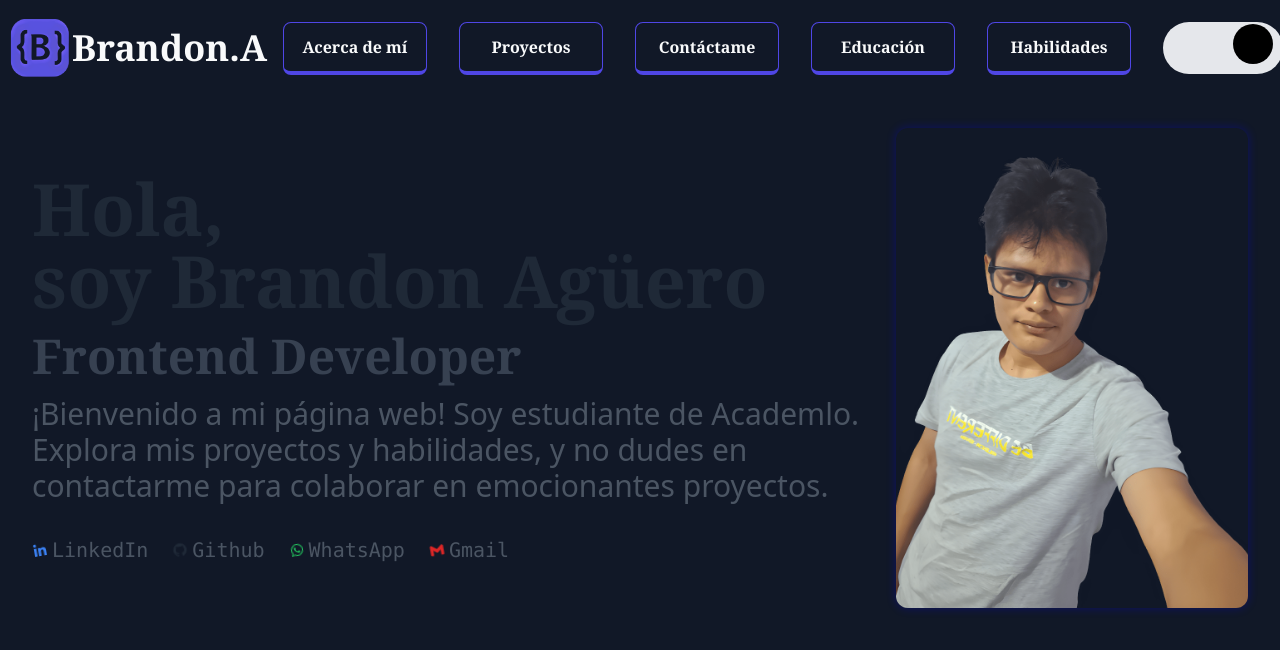
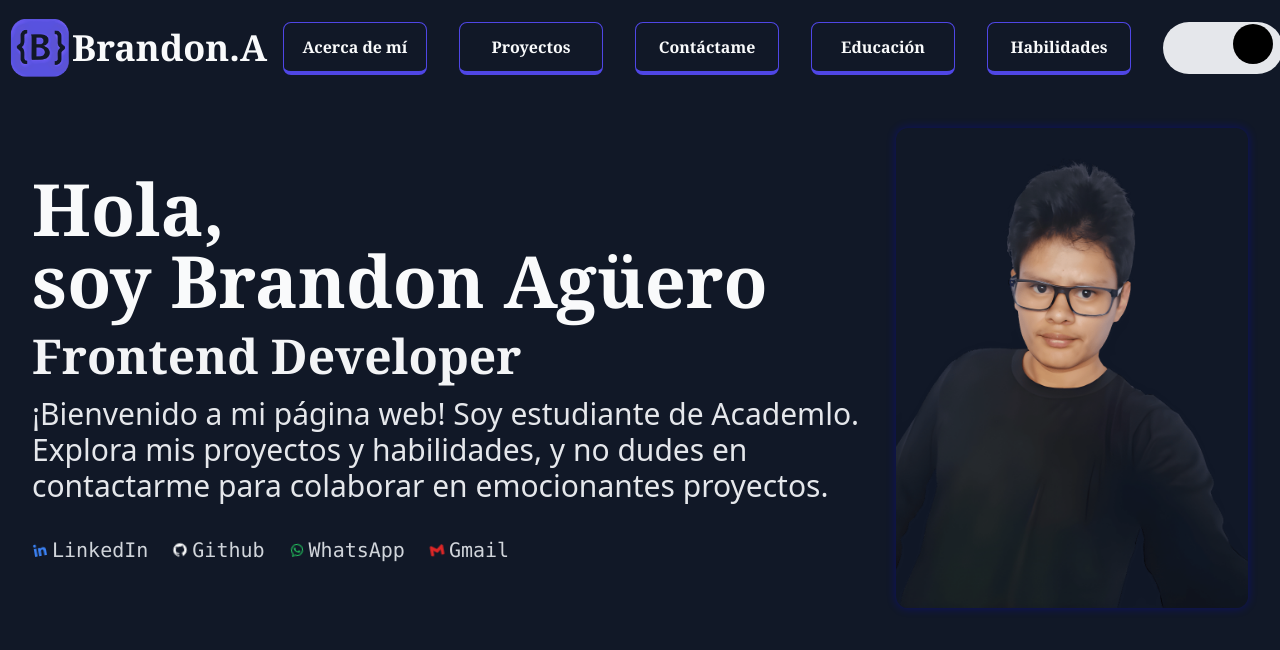
Before and after one commit to BrandonAguero/My-Portafolio, a React (Vite) app: page / in a window 1280 px wide. Both pictures are taken after a click on the element 1223 px from the left and 47 px from the top of the page. Shown: the top 650 px of the page. Built offline with nearby package versions, Linux system fonts and the light colour scheme; the HTML template or start-up script is replaced by a standard one.

Commit message:
La imagen cambia segun el modo ya se light o dark. Agregue colores claro para el titulos, subitulo y el parrafo, para el icono de github cambie su color más claro y para su resaltado tambien opte por un color claro, bg-gray-50.

```diff
--- a/src/pages/Home.jsx
+++ b/src/pages/Home.jsx
@@ -17,14 +17,14 @@ const Home = () => {
       <div className="flex flex-col-reverse items-center gap-4 md:flex-row md:px-4 lg:px-6 xl:px-8">
         <section className="flex w-[95%] flex-col gap-2 medium:gap-4 super:gap-6 2md:gap-8">
           <div className="flex flex-col gap-2 super:gap-4">
-            <h1 className="flex flex-col font-serif text-3xl font-bold text-gray-800 small:text-4xl super:text-5xl 2md:text-6xl xl:text-7xl">
+            <h1 className="flex flex-col font-serif text-3xl font-bold text-gray-800 dark:text-gray-50 small:text-4xl super:text-5xl 2md:text-6xl xl:text-7xl">
               <span>Hola,</span>
               <span>soy Brandon Agüero</span>
             </h1>
-            <h2 className="font-serif text-xl font-semibold text-gray-700 small:text-2xl super:text-3xl 2md:text-4xl xl:text-5xl">
+            <h2 className="font-serif text-xl font-semibold text-gray-700 dark:text-gray-100 small:text-2xl super:text-3xl 2md:text-4xl xl:text-5xl">
               Frontend Developer
             </h2>
-            <p className="font-sans text-base font-normal text-gray-600 small:text-lg super:text-xl 2md:text-2xl xl:text-3xl">
+            <p className="font-sans text-base font-normal text-gray-600 dark:text-gray-200 small:text-lg super:text-xl 2md:text-2xl xl:text-3xl">
               ¡Bienvenido a mi página web! Soy estudiante de Academlo. Explora
               mis proyectos y habilidades, y no dudes en contactarme para
               colaborar en emocionantes proyectos.
@@ -39,7 +39,7 @@ const Home = () => {
                   className="group relative inline-flex items-center gap-1 font-mono"
                 >
                   <i className="bx bxl-linkedin bx-tada text-blue-500"></i>
-                  <span className="text-base text-gray-600 small:text-xl">
+                  <span className="text-base text-gray-600 dark:text-gray-300 small:text-xl">
                     LinkedIn
                   </span>
                   <span className="absolute bottom-0 left-0 right-0 h-0.5 w-full origin-left scale-x-0 transform bg-blue-500 transition-transform duration-300 group-hover:scale-x-100"></span>
@@ -51,11 +51,11 @@ const Home = () => {
                   target="_blank"
                   className="group relative inline-flex items-center gap-1 font-mono"
                 >
-                  <i className="bx bxl-github bx-tada text-gray-800"></i>
-                  <span className="text-base text-gray-600 small:text-xl">
+                  <i className="bx bxl-github bx-tada text-gray-800 dark:text-gray-50"></i>
+                  <span className="text-base text-gray-600 dark:text-gray-300 small:text-xl">
                     Github
                   </span>
-                  <span className="absolute bottom-0 left-0 right-0 h-0.5 w-full origin-left scale-x-0 transform bg-gray-800 transition-transform duration-300 group-hover:scale-x-100"></span>
+                  <span className="absolute bottom-0 left-0 right-0 h-0.5 w-full origin-left scale-x-0 transform bg-gray-800 transition-transform duration-300 group-hover:scale-x-100 dark:bg-gray-50"></span>
                 </a>
               </li>
               <li className="text-base">
@@ -66,7 +66,7 @@ const Home = () => {
                   className="group relative inline-flex items-center gap-1 font-mono"
                 >
                   <i className="bx bxl-whatsapp bx-tada text-green-500"></i>
-                  <span className="text-base text-gray-600 small:text-xl">
+                  <span className="text-base text-gray-600 dark:text-gray-300 small:text-xl">
                     WhatsApp
                   </span>
                   <span className="absolute bottom-0 left-0 right-0 h-0.5 w-full origin-left scale-x-0 transform bg-green-500 transition-transform duration-300 group-hover:scale-x-100"></span>
@@ -80,7 +80,7 @@ const Home = () => {
                   className="group relative inline-flex items-center gap-1 font-mono"
                 >
                   <i className="bx bxl-gmail bx-tada text-red-600"></i>
-                  <span className="text-base text-gray-600 small:text-xl">
+                  <span className="text-base text-gray-600 dark:text-gray-300 small:text-xl">
                     Gmail
                   </span>
                   <span className="absolute bottom-0 left-0 right-0 h-0.5 w-full origin-left scale-x-0 transform bg-red-600 transition-transform duration-300 group-hover:scale-x-100"></span>
@@ -103,8 +103,13 @@ const Home = () => {
           whileHover={{ scale: 1.05 }}
         >
           <motion.img
-            className="h-full w-full rounded-full object-cover object-top md:rounded-xl"
+            className="h-full w-full rounded-full object-cover object-top dark:hidden md:rounded-xl"
             src="/png/profileHomeTwo.png"
+            alt="Foto de perfil del creador de la página web"
+          />
+          <motion.img
+            className="hidden h-full w-full rounded-full object-cover object-top dark:block md:rounded-xl"
+            src="/png/profileHome.png"
             alt="Foto de perfil del creador de la página web"
           />
         </motion.figure>
```
